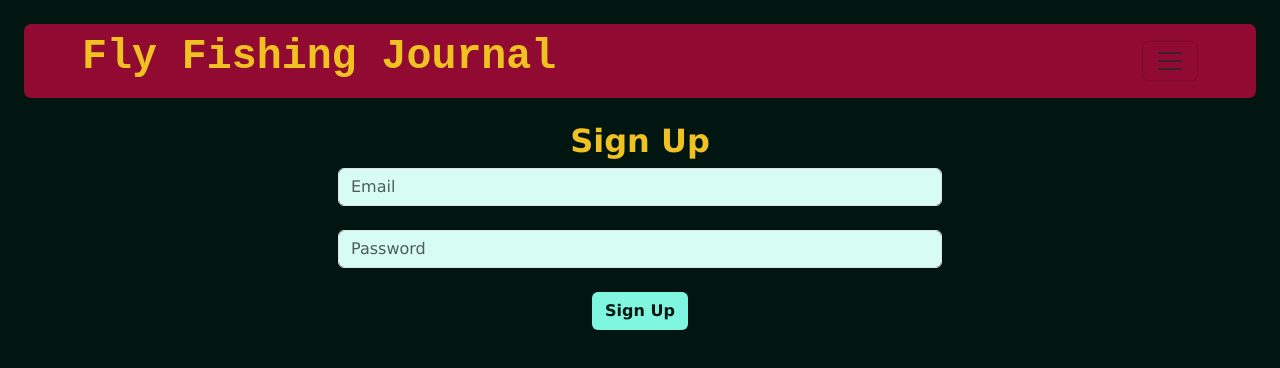
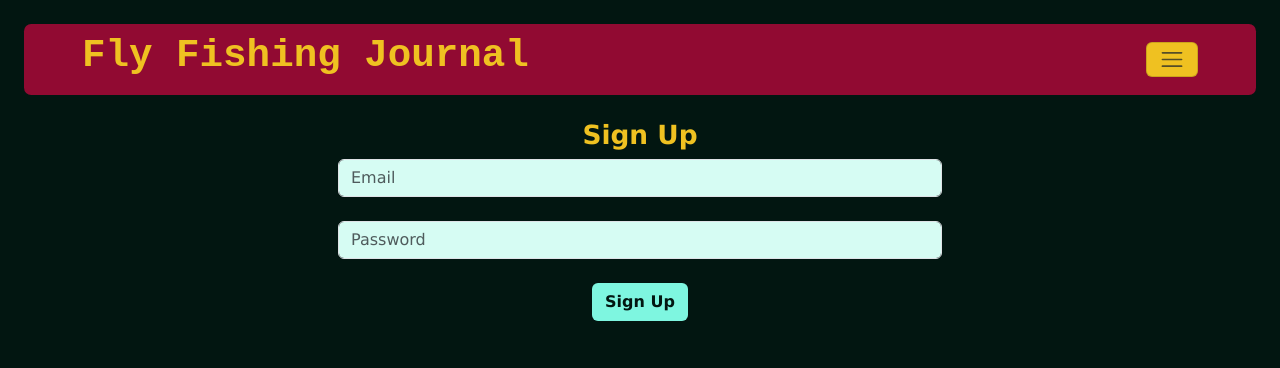
Before and after one commit to brianscherner/fly-fishing-journal, a React (Create React App) app: page /sign-up in a window 1280 px wide. Shown: the top 368 px of the page. Built offline with nearby package versions, Linux system fonts and the light colour scheme; no server answers.

Commit message:
Change color of navbar button and adjust font sizes of various headings throughout app.

```diff
--- a/src/index.css
+++ b/src/index.css
@@ -14,21 +14,33 @@
 
 /* navbar menu styling */
 a {
-  color: var(--text);
+  color: var(--accent);
 }
 
 a:link {
   text-decoration: none;
 }
+
 a:visited {
   text-decoration: none;
 }
+
 a:hover {
   text-decoration: none;
-  color: var(--accent);
+  color: var(--text);
 }
+
 a:active {
   text-decoration: none;
+}
+
+.navbar-toggler {
+  background-color: var(--accent);
+  font-size: 1.075rem;
+}
+
+.navbar-toggler:hover {
+  background-color: var(--text);
 }
 
 .navbar-nav.me-auto {
@@ -72,7 +84,7 @@ a:active {
 
 /* styling for application header component */
 .app-title {
-  font-size: 2.6rem;
+  font-size: 2.45rem;
   font-family:'Courier New', Courier, monospace;
   font-weight: 900;
   color: var(--accent);
@@ -82,14 +94,14 @@ a:active {
   font-size: 1.05rem;
   font-weight: 600;
   font-family:'Lucida Sans', 'Lucida Sans Regular', 'Lucida Grande', 'Lucida Sans Unicode', Geneva, Verdana, sans-serif;
-  color: var(--text);
+  color: var(--accent);
 }
 
 /* styling for trip details navigation links for categories */
 .trip-details-header {
   font-family: 'Courier New', Courier, monospace;
   font-weight: 600;
-  font-size: 2rem;
+  font-size: 1.9rem;
   color: var(--text);
 }
 
@@ -123,6 +135,7 @@ a:active {
   font-family: 'Lucida Sans', 'Lucida Sans Regular', 'Lucida Grande', 'Lucida Sans Unicode', Geneva, Verdana, sans-serif;
   font-weight: 600;
   color: var(--accent);
+  font-size: 1.65rem;
 }
 
 .sign-in-messages {
@@ -192,7 +205,7 @@ table {
 /* trip list styling */
 .trip-header-in-list {
   font-family:'Courier New', Courier, monospace;
-  font-size: 1.85rem;
+  font-size: 1.75rem;
   font-weight: 600;
   color: var(--accent);
   word-wrap: break-word;
```
